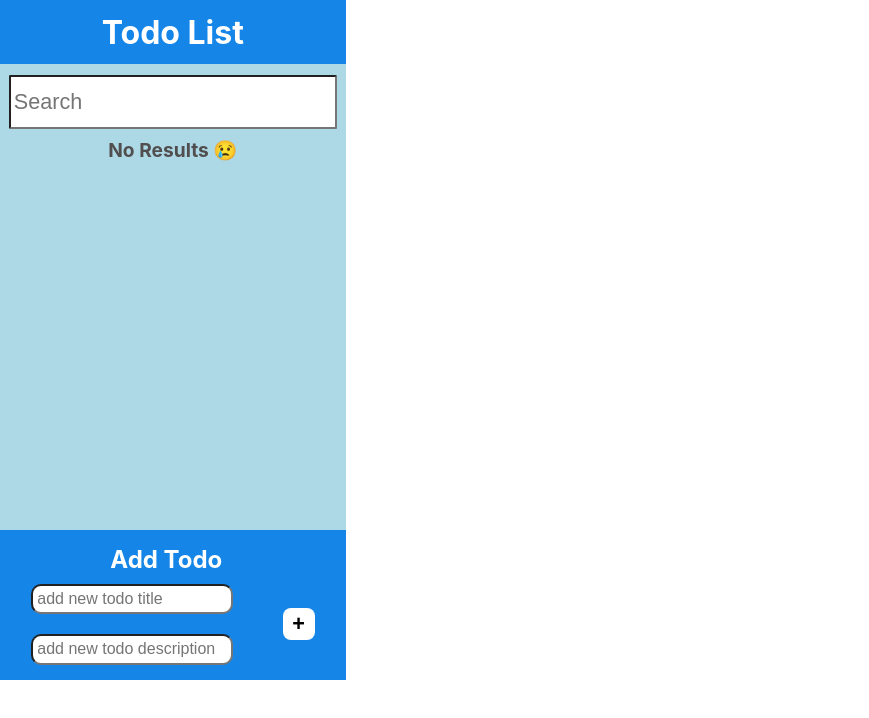
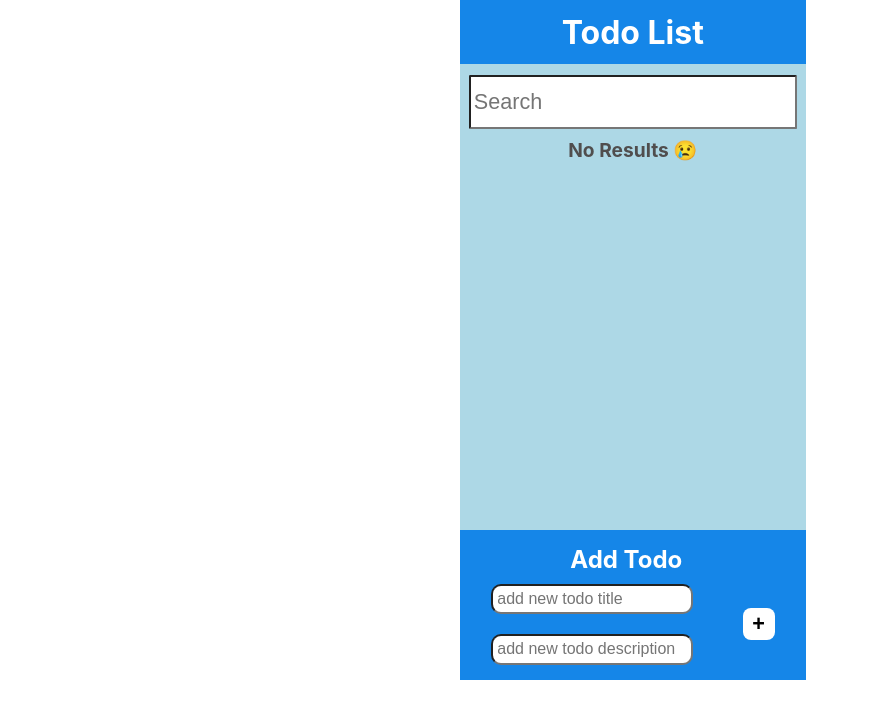
Before and after one commit to KhushiiAggrawal/ReactTodo, a React (Create React App) app: page / in a window 1280 px wide. Shown: the top 718 px of the page, without its empty margins (0-869 px from the left). Built offline with nearby package versions, Linux system fonts and the light colour scheme.

Commit message:
Update index.css

```diff
--- a/src/index.css
+++ b/src/index.css
@@ -1,5 +1,11 @@
 body {
-  margin: 0;
+   margin: 0;
+  padding: 0;
+  width: 100%;
+  height: 100%;
+  display: flex;
+  justify-content: center;
+  align-items: center;
   font-family: -apple-system, BlinkMacSystemFont, 'Segoe UI', 'Roboto', 'Oxygen',
     'Ubuntu', 'Cantarell', 'Fira Sans', 'Droid Sans', 'Helvetica Neue',
     sans-serif;
```
